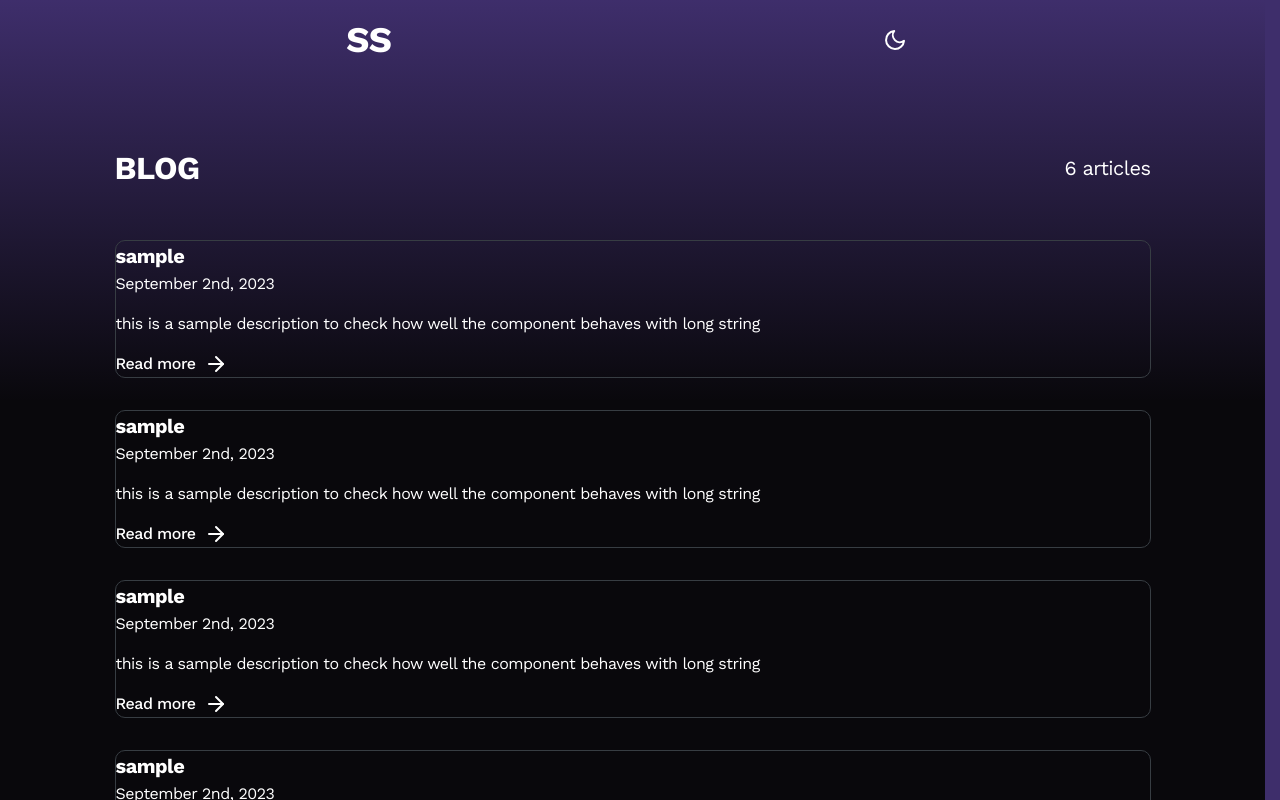
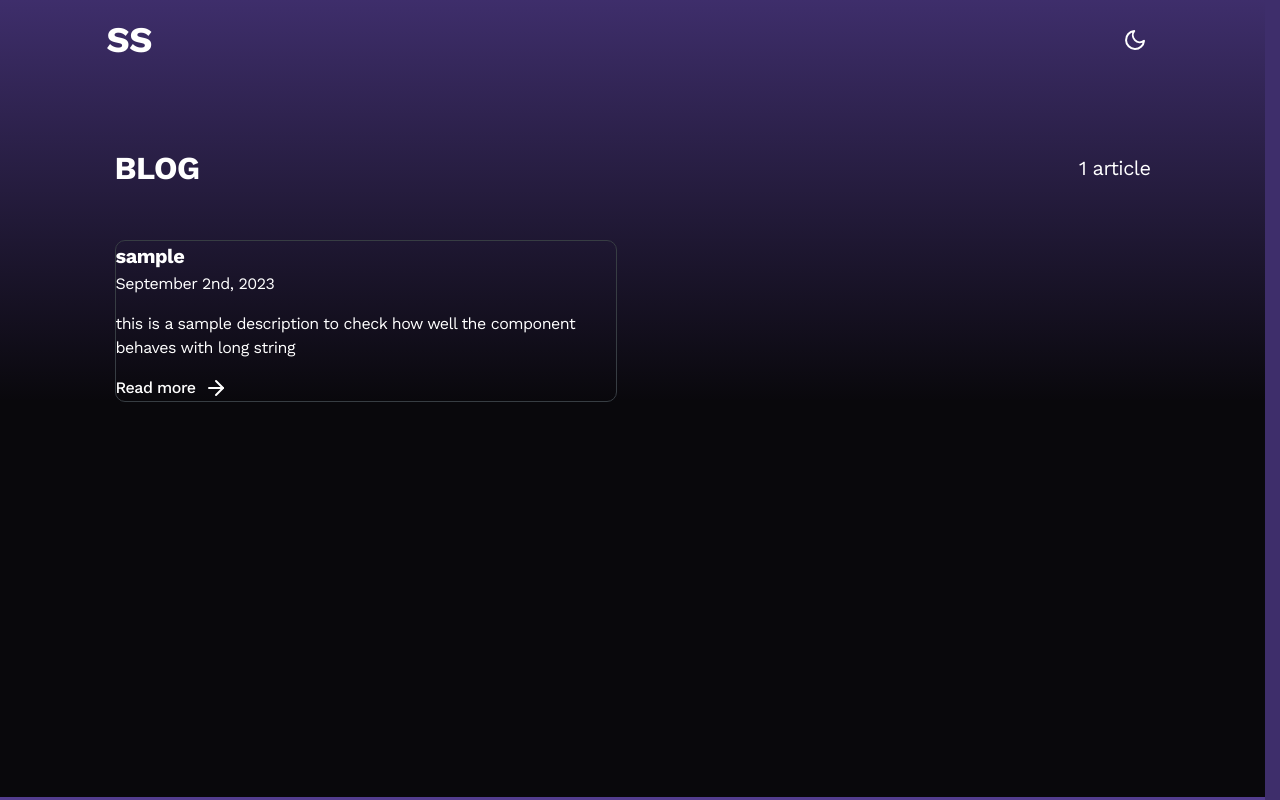
Before and after one commit to SajanGhuman/blog, a Next.js app: page / in a window 1280 px wide. Shown: the top 800 px of the page. Built offline with nearby package versions, Linux system fonts and the light colour scheme; no server answers; a web font is replaced by a local one.

Commit message:
Fixed global styling

```diff
--- a/src/app/globals.css
+++ b/src/app/globals.css
@@ -51,7 +51,7 @@ h6 {
 html {
   --content-width: 68.75rem;
   --outer-content-width: 80rem;
-  --viewport-padding: 2px;
+  --viewport-padding: 24px;
   --header-height: 5rem;
   --trimmed-content-width: calc(
     var(--content-width) - var(--viewport-padding) * 2
--- a/src/app/page.module.css
+++ b/src/app/page.module.css
@@ -29,8 +29,8 @@
   width: 100%;
 }
 
-/* @media (min-width: 768px) { */
-/*   .grid { */
-/*     grid-template-columns: repeat(2, 1fr); */
-/*   } */
-/* } */
+@media (min-width: 768px) {
+  .grid {
+    grid-template-columns: repeat(2, 1fr);
+  }
+}
--- a/src/blogs.js
+++ b/src/blogs.js
@@ -5,34 +5,4 @@ export const blog = [
     date: "2023-09-02t12:00:00-0400",
     desc: "this is a sample description to check how well the component behaves with long string",
   },
-  {
-    title: "sample",
-    slug: "sample",
-    date: "2023-09-02t12:00:00-0400",
-    desc: "this is a sample description to check how well the component behaves with long string",
-  },
-  {
-    title: "sample",
-    slug: "sample",
-    date: "2023-09-02t12:00:00-0400",
-    desc: "this is a sample description to check how well the component behaves with long string",
-  },
-  {
-    title: "sample",
-    slug: "sample",
-    date: "2023-09-02t12:00:00-0400",
-    desc: "this is a sample description to check how well the component behaves with long string",
-  },
-  {
-    title: "sample",
-    slug: "sample",
-    date: "2023-09-02t12:00:00-0400",
-    desc: "this is a sample description to check how well the component behaves with long string",
-  },
-  {
-    title: "sample",
-    slug: "sample",
-    date: "2023-09-02t12:00:00-0400",
-    desc: "this is a sample description to check how well the component behaves with long string",
-  },
 ];
--- a/src/components/Header/Header.module.css
+++ b/src/components/Header/Header.module.css
@@ -1,7 +1,7 @@
 .wrapper {
   position: relative;
   display: flex;
-  justify-content: space-around;
+  justify-content: space-between;
   align-items: center;
   height: var(--header-height);
   width: 100%;
```
